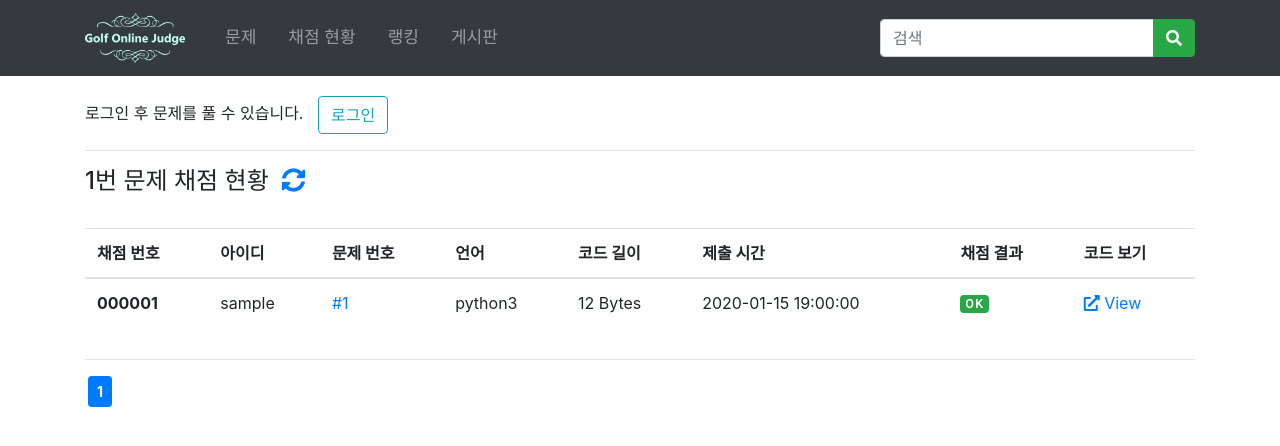
After one commit to njw1204/golf-online-judge, a Django app: page /status/1/1/ in a window 1280 px wide. The commit adds this page. Shown: the top 446 px of the page. Run offline with Django 3.2, Linux system fonts and the light colour scheme; tables that the repository leaves empty hold one stand-in row (values such as "Sample post"); some libraries are stand-ins or nearby versions.

Commit message:
Add problem submission status view

```diff
--- a/web/mainApp/models.py
+++ b/web/mainApp/models.py
@@ -23,15 +23,19 @@ class ProblemPost(models.Model):
         return reverse("mainApp:problem", kwargs={"pk": self.pk})
 
 class SolvePost(models.Model):
+    LANG_CHOICES = (
+        (1, "python3"),
+    )
+    RESULT_CHOICES = (
+        (1, "Pass"),
+        (2, "Fail"),
+        (3, "Wait")
+    )
+
     user_pk = models.ForeignKey("auth.User", on_delete=models.CASCADE)
     problem_pk = models.ForeignKey("ProblemPost", on_delete=models.CASCADE)
     body = models.TextField(max_length=100000)
-    lang = models.PositiveSmallIntegerField(choices=(
-        (1, "python3"),
-    ), default=1)
-    result = models.PositiveSmallIntegerField(choices=(
-        (1, "Pass"),
-        (2, "Fail"),
-        (3, "Wait")
-    ), default=3)
+    lang = models.PositiveSmallIntegerField(choices=LANG_CHOICES, default=1)
+    result = models.PositiveSmallIntegerField(choices=RESULT_CHOICES, default=3)
     show = models.BooleanField(default=True)
+    created_date = models.DateTimeField(auto_now_add=True)
--- a/web/mainApp/templates/mainApp/base.html
+++ b/web/mainApp/templates/mainApp/base.html
@@ -14,7 +14,6 @@
   </script>
   <link rel="stylesheet" href="https://stackpath.bootstrapcdn.com/bootstrap/4.3.1/css/bootstrap.min.css"
     integrity="sha384-ggOyR0iXCbMQv3Xipma34MD+dH/1fQ784/j6cY/iJTQUOhcWr7x9JvoRxT2MZw1T" crossorigin="anonymous">
-  <link href="https://fonts.googleapis.com/css?family=Source+Code+Pro&subset=korean" rel="stylesheet">
   <link rel="stylesheet" href="https://use.fontawesome.com/releases/v5.8.1/css/all.css"
     integrity="sha384-50oBUHEmvpQ+1lW4y57PTFmhCaXp0ML5d60M1M7uH2+nqUivzIebhndOJK28anvf" crossorigin="anonymous">
 
@@ -39,7 +38,7 @@
             <a class="nav-link" href="{% url 'mainApp:problems' current_page=1 %}">문제</a>
           </li>
           <li class="nav-item ml-lg-3">
-            <a class="nav-link" href="/">채점 현황</a>
+            <a class="nav-link" href="{% url 'mainApp:problem-status-all' current_page=1 %}">채점 현황</a>
           </li>
           <li class="nav-item ml-lg-3">
             <a class="nav-link" href="/">랭킹</a>
--- a/web/mainApp/templates/mainApp/problem-list.html
+++ b/web/mainApp/templates/mainApp/problem-list.html
@@ -30,7 +30,7 @@
       {% if i == current_page %}
         <a class="btn btn-primary btn-sm" href="{% url 'mainApp:problems' current_page=i %}" style="margin-left: 3px; font-weight: bold;" role="button">
       {% else %}
-        <a class="btn btn-outline-primary btn-sm" href="{% url 'mainApp:problems' current_page=i %}" style="margin: 3px;" role="button">
+        <a class="btn btn-outline-primary btn-sm" href="{% url 'mainApp:problems' current_page=i %}" style="margin-left: 3px;" role="button">
       {% endif %}
       {{ i }}
     </a>
--- /dev/null
+++ b/web/mainApp/templates/mainApp/problem-status.html
@@ -0,0 +1,104 @@
+{% extends "mainApp/base.html" %}
+
+{% block head %}
+  <link href="https://fonts.googleapis.com/css?family=Roboto" rel="stylesheet">
+  <script>
+    $(document).ready(function(){
+      $('[data-toggle="tooltip"]').tooltip();
+    });
+  </script>
+  <style>
+    .tooltip-inner {
+      font-family: sans-serif;
+      font-size: 13px;
+    }
+  </style>
+{% endblock %}
+
+{% block content %}
+<div>
+  <h4 class="mt-1">
+    {{ heading }}&nbsp;
+    <a href="javascript: location.reload(true);" data-placement="bottom" data-toggle="tooltip" title="새로고침">
+      <i class="fas fa-sync-alt"></i>
+    </a>
+  </h4>
+  <br/>
+
+  <div class="table-responsive" style="white-space: nowrap;">
+    <table class="table">
+      <thead>
+        <tr>
+          <th scope="col">채점 번호</th>
+          <th scope="col">아이디</th>
+          <th scope="col" style>문제 번호</th>
+          <th scope="col">언어</th>
+          <th scope="col">코드 길이</th>
+          <th scope="col">제출 시간</th>
+          <th scope="col">채점 결과</th>
+          <th scope="col">코드 보기</th>
+        </tr>
+      </thead>
+      <tbody>
+        {% for submit in submits %}
+        <tr>
+          <th>{{ submit.id|stringformat:"06d" }}</th>
+          <td>{{ submit.user_pk }}</td>
+          <td>
+            <a href="{% url 'mainApp:problem' pk=submit.problem_pk.pk %}">
+              #{{ submit.problem_pk.pk }}
+            </a>
+          </td>
+          <td>
+            {{ submit.get_lang_display }}
+          </td>
+          <td>
+            {{ submit.body|length }} Bytes
+          </td>
+          <td>
+            {{ submit.created_date|date:"Y-m-d H:i:s" }}
+          </td>
+          <td style="font-family: 'Roboto', sans-serif; letter-spacing: 1.5px;">
+            {% if submit.result == 1 %}
+              <span class="badge badge-success" data-toggle="tooltip" title="맞았습니다">OK</span>
+            {% elif submit.result == 2 %}
+              <span class="badge badge-danger" data-toggle="tooltip" title="틀렸습니다">FAIL</span>
+            {% else %}
+              <span class="badge badge-secondary" data-toggle="tooltip" title="채점 대기중">WAIT</span>
+            {% endif %}
+          </td>
+          <td>
+            <a href="{% url 'mainApp:index' %}">
+              <i class="fas fa-external-link-alt"></i> View
+            </a>
+          </td>
+        </tr>
+        {% endfor %}
+      </tbody>
+    </table>
+  </div>
+
+  <hr/>
+
+  <div style="font-size: 18px;">
+    {% for i in pages %}
+      <!-- page a tag start -->
+      <a
+      {% if single_mode %}
+        href="{% url 'mainApp:problem-status' problem_pk=problem_pk current_page=i %}" role="button"
+      {% else %}
+        href="{% url 'mainApp:problem-status-all' current_page=i %}" role="button"
+      {% endif %}
+
+      {% if i == current_page %}
+        class="btn btn-primary btn-sm" style="margin-left: 3px; font-weight: bold;">
+      {% else %}
+        class="btn btn-outline-primary btn-sm" style="margin-left: 3px;">
+      {% endif %}
+
+      {{ i }}
+    </a>
+    {% endfor %}
+  </div>
+</div>
+{% endblock %}
--- a/web/mainApp/templates/mainApp/problem-submit.html
+++ b/web/mainApp/templates/mainApp/problem-submit.html
@@ -3,6 +3,7 @@
 {% load crispy_forms_tags %}
 
 {% block head %}
+<link href="https://fonts.googleapis.com/css?family=Source+Code+Pro&subset=korean" rel="stylesheet">
 <link rel="stylesheet" href="{% static 'codemirror/lib/codemirror.css' %}">
 <link rel="stylesheet" href="{% static 'codemirror/theme/eclipse.css' %}">
 <script src="{% static 'codemirror/lib/codemirror.js' %}"></script>
--- a/web/mainApp/urls.py
+++ b/web/mainApp/urls.py
@@ -23,5 +23,7 @@ urlpatterns = [
     path("problems/<int:current_page>/", mainViews.ProblemListView.as_view(), name="problems"),
     path("problems/", RedirectView.as_view(url="/problems/1/", permanent=True)),
     path("submit/<int:problem_pk>/", mainViews.ProblemSubmitView.as_view(), name="problem-submit"),
+    path("status/<int:problem_pk>/<int:current_page>/", mainViews.ProblemStatusView.as_view(), name="problem-status"),
+    path("status-all/<int:current_page>/", mainViews.ProblemStatusView.as_view(), name="problem-status-all"),
     path("<int:pk>/", mainViews.ProblemView.as_view(), name="problem"),
 ]
--- a/web/mainApp/views.py
+++ b/web/mainApp/views.py
@@ -36,8 +36,9 @@ class ProblemListView(TemplateView):
         if kwargs["problem_total_count"] % problem_per_page == 0:
             kwargs["last_page"] -= 1
 
-        # 현재 페이지가 유효범위 안에 있어야 함
-        if not (1 <= kwargs["current_page"] <= kwargs["last_page"]):
+        # 현재 페이지가 유효범위 안에 있어야 함 or 문제가 하나도 없으면 OK
+        if not (1 <= kwargs["current_page"] <= kwargs["last_page"]) \
+            and not (kwargs["current_page"] == 1 and kwargs["last_page"] == 0):
             messages.info(request, "문제가 존재하지 않습니다.")
             return redirect("mainApp:index")
 
@@ -93,3 +94,42 @@ class ProblemSubmitView(CreateView):
         self.object.problem_pk = self.kwargs["problem"]
         self.object.save()
         return redirect(self.get_success_url(), pk=self.kwargs["problem_pk"])
+
+
+class ProblemStatusView(TemplateView):
+    template_name = "mainApp/problem-status.html"
+
+    def get(self, request, *args, **kwargs):
+        submit_per_page = 10 # 한 페이지에 보여줄 제출수
+
+        single_mode = False
+        if "problem_pk" in kwargs:
+            # problem_pk에 해당하는 문제가 존재하면 그에 맞는 채점 현황만 로드
+            result = mainModels.ProblemPost.objects.filter(pk=kwargs["problem_pk"])
+            if result.exists():
+                submits = mainModels.SolvePost.objects.filter(problem_pk=result.first(), show=True).order_by("-pk")
+                kwargs["heading"] = str(kwargs["problem_pk"]) + "번 문제 채점 현황"
+                single_mode = True
+
+        if not single_mode:
+            # 그런 문제가 없으면 전체 채점 현황을 로드
+            submits = mainModels.SolvePost.objects.filter(show=True).order_by("-pk")
+            kwargs["heading"] = "전체 채점 현황"
+
+        kwargs["single_mode"] = single_mode
+        kwargs["total_count"] = submits.count() # 제출 총 개수
+        kwargs["last_page"] = kwargs["total_count"] // submit_per_page + 1 # 마지막 페이지 번호
+        if kwargs["total_count"] % submit_per_page == 0:
+            kwargs["last_page"] -= 1
+
+        # 현재 페이지가 유효범위 안에 있어야 함 or 제출 현황이 하나도 없으면 OK
+        if not (1 <= kwargs["current_page"] <= kwargs["last_page"]) \
+            and not (kwargs["current_page"] == 1 and kwargs["last_page"] == 0):
+            return redirect("mainApp:index")
+
+        kwargs["pages"] = range(1, kwargs["last_page"] + 1)
+        show_start_range = (kwargs["current_page"] - 1) * submit_per_page
+        show_end_range = show_start_range + submit_per_page
+        kwargs["submits"] = submits[show_start_range:show_end_range]
+
+        return super().get(request, *args, **kwargs)
```
Also changed, not shown: web/mainApp/templates/mainApp/problem.html (+7 -3 lines), web/mainApp/templatetags/verbose_name.py (added, +21 -0 lines), web/mainApp/migrations/0011_solvepost_created_date.py (added), web/mainApp/templatetags/__init__.py (added).
